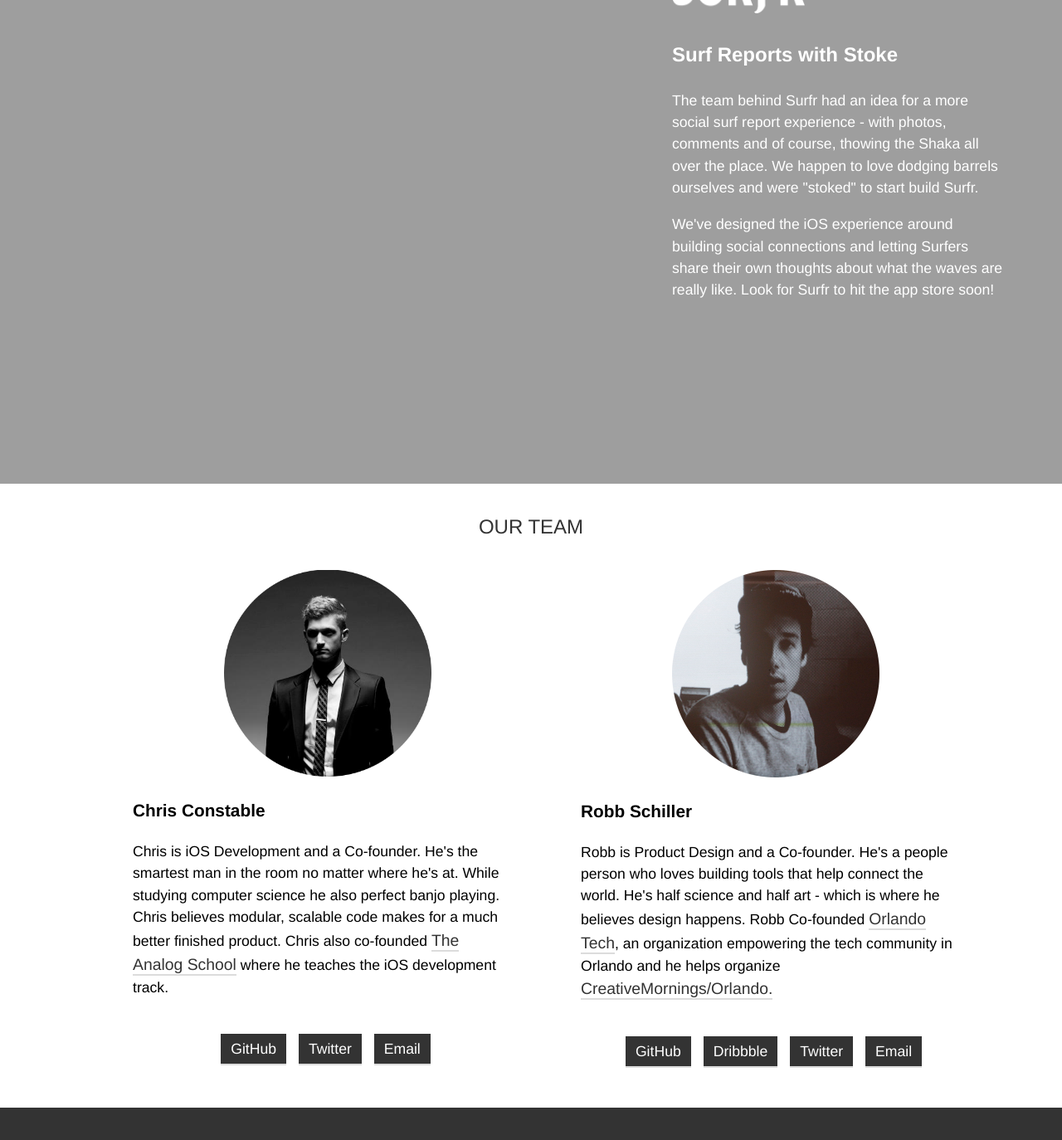
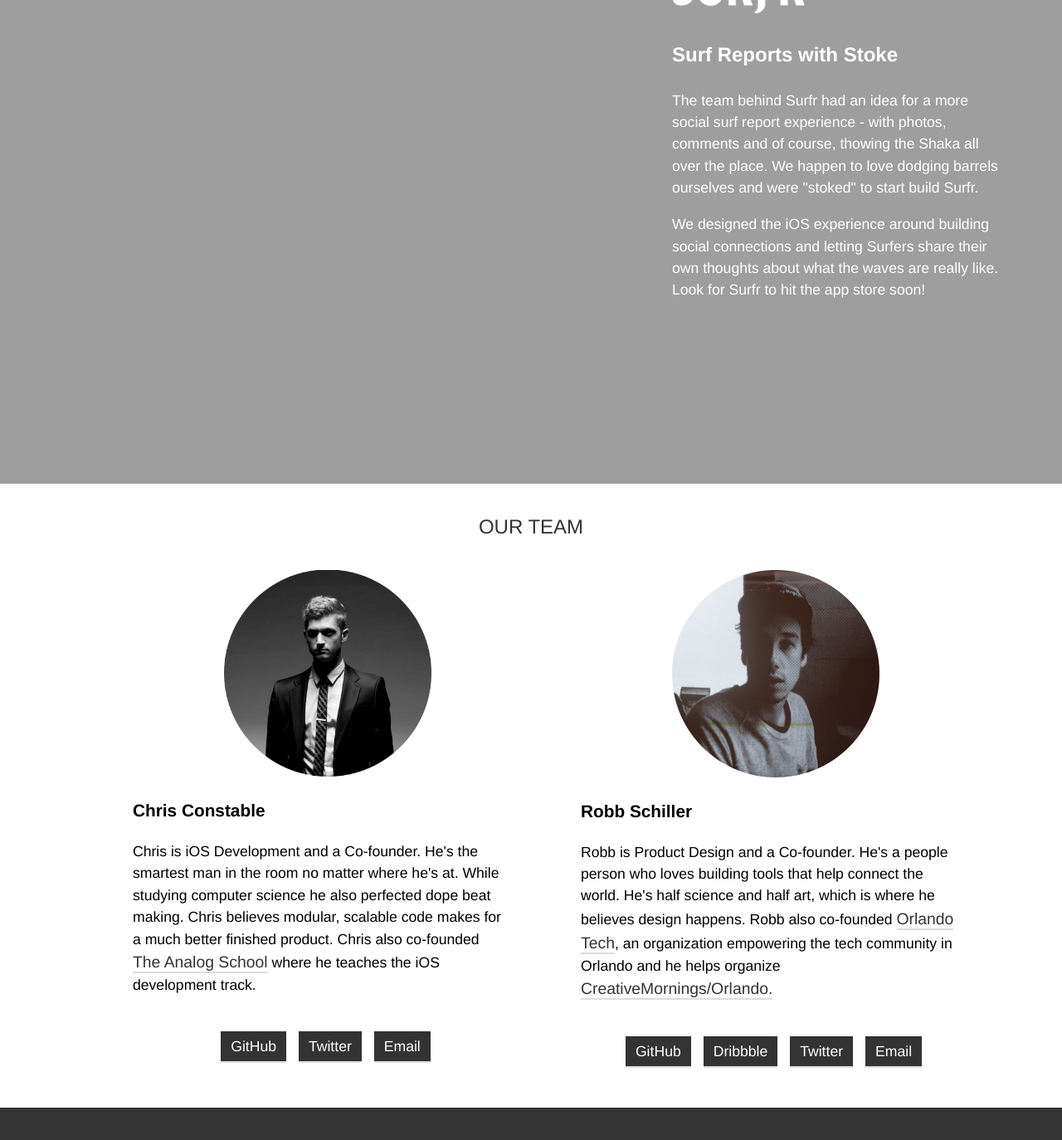
Before and after one commit to FuturaIO/futuraio.github.com, a Jekyll site: the page built from index.html, in a window 1280 px wide and 1400 px high, scrolled down 1606 px. Shown: the top 1374 px of the window at 83% size. Built offline with Jekyll 4.4.1, drawn with Linux system fonts in a browser that asks for light colours; Markdown is read by kramdown in place of the engine named in the settings.

Commit message:
typo fixes

```diff
--- a/index.html
+++ b/index.html
@@ -35,7 +35,7 @@ title: Home
         <a href="http://surfrapp.co"><img class="slogo" src="/assets/img/surfr_logo@2x.png"></a>
         <p class="stitle">Surf Reports with Stoke</p>
         <p>The team behind Surfr had an idea for a more social surf report experience - with photos, comments and of course, thowing the Shaka all over the place. We happen to love dodging barrels ourselves and were "stoked" to start build Surfr.</p>
-        <p>We've designed the iOS experience around building social connections and letting Surfers share their own thoughts about what the waves are really like. Look for Surfr to hit the app store soon!</p>
+        <p>We designed the iOS experience around building social connections and letting Surfers share their own thoughts about what the waves are really like. Look for Surfr to hit the app store soon!</p>
       </div>
     </div>
 	</section>
@@ -47,13 +47,13 @@ title: Home
     <div class="teamMember">
       <img src="/assets/img/chris@2x.png">
       <p class="name">Chris Constable</p>
-      <p>Chris is iOS Development and a Co-founder. He's the smartest man in the room no matter where he's at. While studying computer science he also perfect banjo playing. Chris believes modular, scalable code makes for a much better finished product. Chris also co-founded <a href="http://analogschool">The Analog School</a> where he teaches the iOS development track.</p>
+      <p>Chris is iOS Development and a Co-founder. He's the smartest man in the room no matter where he's at. While studying computer science he also perfected dope beat making. Chris believes modular, scalable code makes for a much better finished product. Chris also co-founded <a href="http://analogschool">The Analog School</a> where he teaches the iOS development track.</p>
       <div class="center"><a href="https://github.com/mstrchrstphr" class="sbtn">GitHub</a><a href="https://twitter.com/mstrchrstphr" class="sbtn">Twitter</a><a href="mailto:chris@futura.io" class="sbtn">Email</a></div>
     </div>
     <div class="teamMember">
       <img src="/assets/img/robb@2x.png">
       <p class="name">Robb Schiller</p>
-      <p>Robb is Product Design and a Co-founder. He's a people person who loves building tools that help connect the world. He's half science and half art - which is where he believes design happens. Robb Co-founded <a href="http://orlandote.ch">Orlando Tech</a>, an organization empowering the tech community in Orlando and he helps organize <a href="http://creativemornings.com">CreativeMornings/Orlando.</a></p>
+      <p>Robb is Product Design and a Co-founder. He's a people person who loves building tools that help connect the world. He's half science and half art, which is where he believes design happens. Robb also co-founded <a href="http://orlandote.ch">Orlando Tech</a>, an organization empowering the tech community in Orlando and he helps organize <a href="http://creativemornings.com">CreativeMornings/Orlando.</a></p>
       <div class="center"><a href="http://github.com/robbschiller" class="sbtn">GitHub</a><a href="http://dribbble.com/robbschiller" class="sbtn">Dribbble</a><a href="http://twitter.com/robbschiller" class="sbtn">Twitter</a><a href="mailto:robb@futura.io" class="sbtn">Email</a></div>
     </div>
     <p class="clear">
```
